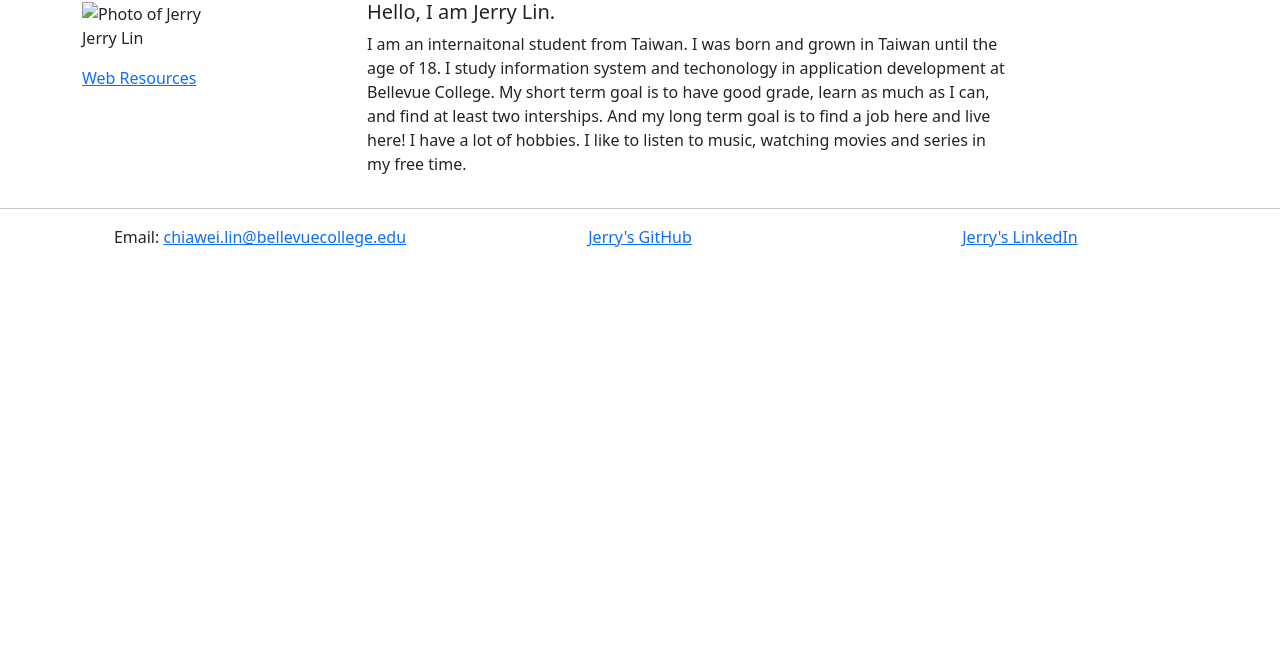
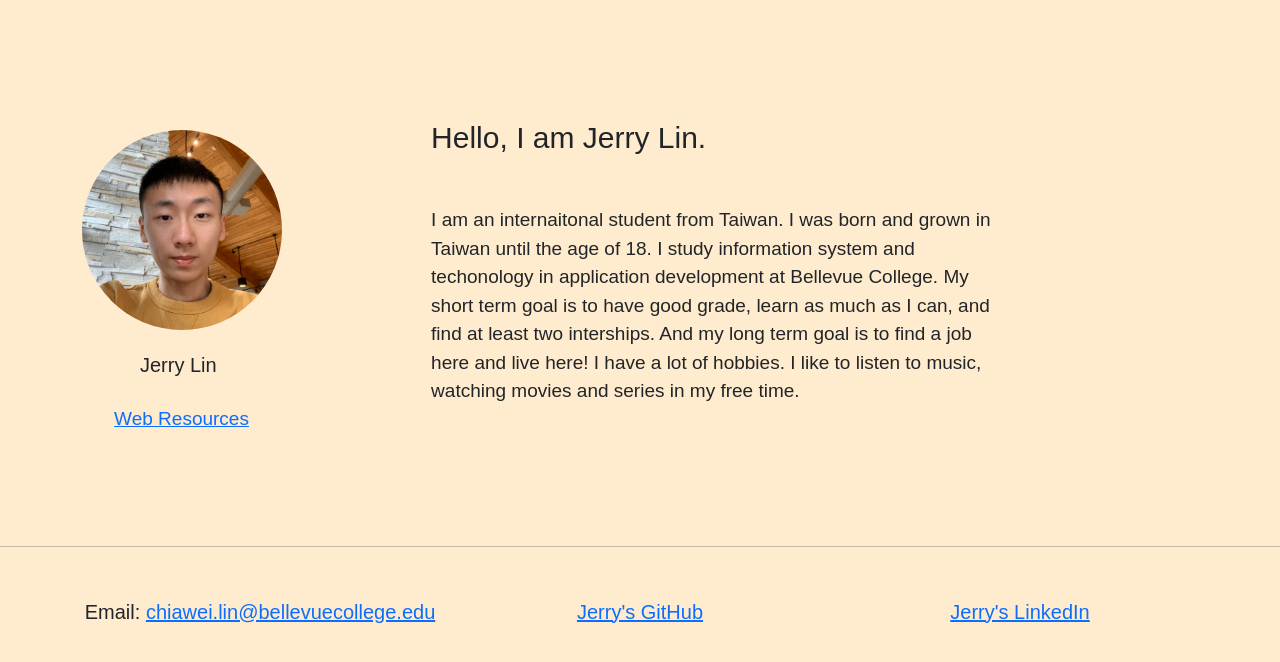
Before and after one commit to jerrylin1213/WebRoot, a plain HTML site: page index.html in a window 1280 px wide. Drawn offline with nearby package versions, Linux system fonts and the light colour scheme; the site is published under a folder, as on GitHub Pages, so addresses that start at the root find nothing.

Commit message:
fix wrong paths of style.css and photo

```diff
--- a/index.html
+++ b/index.html
@@ -19,7 +19,7 @@
       integrity="sha384-F3w7mX95PdgyTmZZMECAngseQB83DfGTowi0iMjiWaeVhAn4FJkqJByhZMI3AhiU"
       crossorigin="anonymous"
     />
-    <link rel="stylesheet" href="/css/style.css" />
+    <link rel="stylesheet" href="./css/style.css" />
     <script
       src="https://cdn.jsdelivr.net/npm/bootstrap@5.1.1/dist/js/bootstrap.bundle.min.js"
       integrity="sha384-/bQdsTh/da6pkI1MST/rWKFNjaCP5gBSY4sEBT38Q/9RBh9AH40zEOg7Hlq2THRZ"
@@ -33,10 +33,10 @@
         <div class="row">
           <div class="col-md-3 text-right">
             <figure>
-              <img src="/img/JerryLin.jpg" alt="Photo of Jerry" />
+              <img src="./img/JerryLin.jpg" alt="Photo of Jerry" />
               <figcaption>Jerry Lin</figcaption>
             </figure>
-            <p><a href="html/webresources.html">Web Resources</a></p>
+            <p><a href="./html/webresources.html">Web Resources</a></p>
           </div>
           <div class="col-md-7 text-left">
             <h1 class="lead">Hello, I am Jerry Lin.</h1>
```
Also changed, not shown: html/template.html (added).
